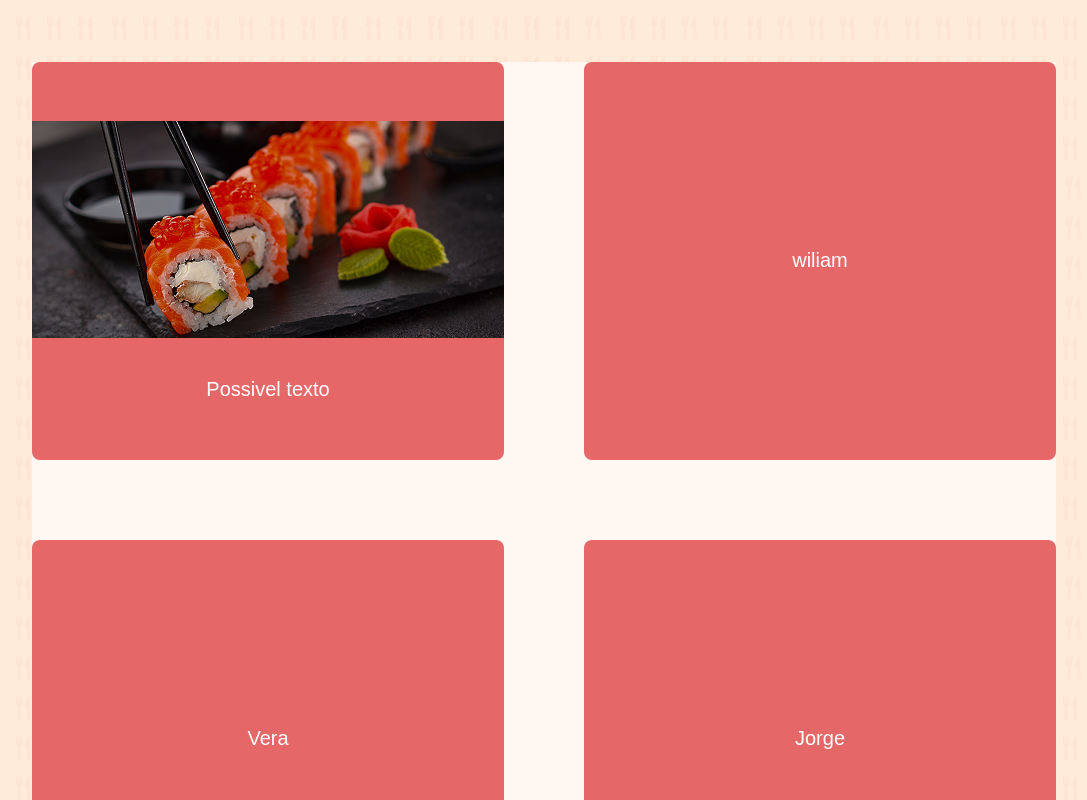
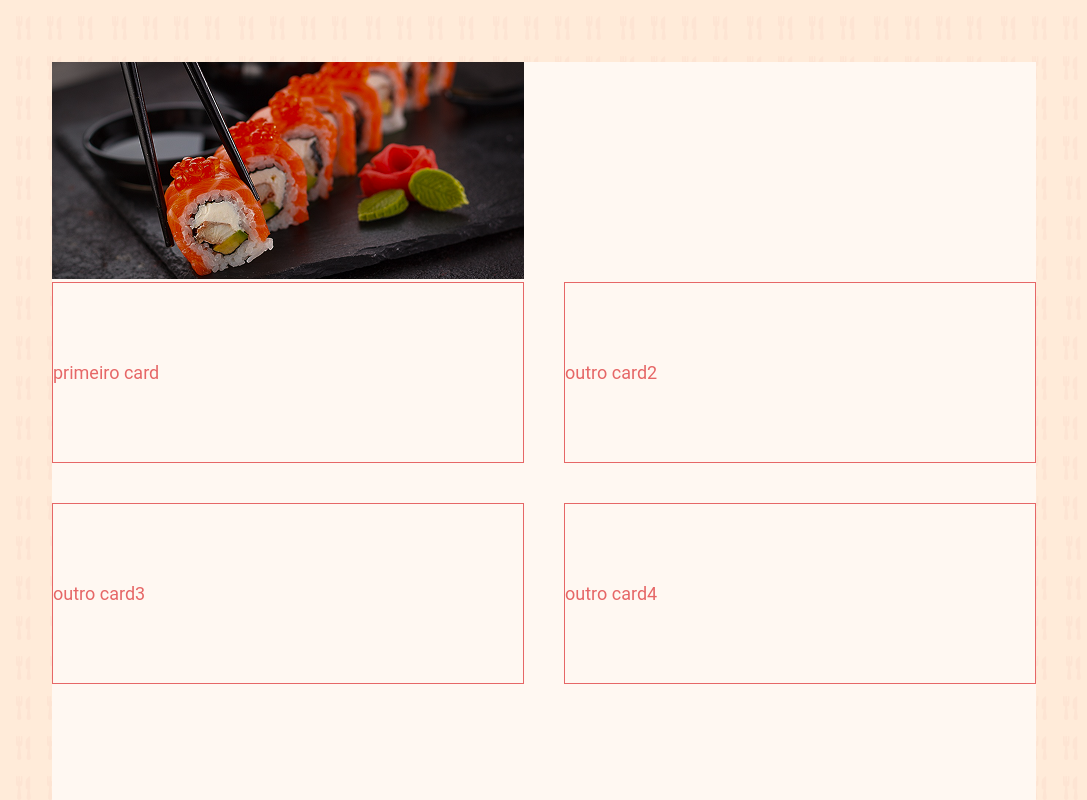
Before and after one commit to wiliamDesigner/efood, a React (Create React App) app: page / in a window 1280 px wide. Shown: the part 400-1200 px from the top of the page, without its empty margins (96-1183 px from the left). Built offline with nearby package versions, Linux system fonts and the light colour scheme.

Commit message:
1.6
Upzinho , indo no caminho certo

```diff
--- a/src/components/Cardlista/index.tsx
+++ b/src/components/Cardlista/index.tsx
@@ -2,17 +2,15 @@ import { Cardes, CardItem, Sushi } from "../Cardlista/styles";
 import imagensuchi from "../../assets/sushi.png";
 
 const Cardlist = () => (
-  <Cardes>
-    <CardItem>
-      <Sushi src={imagensuchi} alt="Imagens de suchi" />
-      <p>Possivel texto</p>
-    </CardItem>
-    <CardItem>wiliam</CardItem>
-    <CardItem>Vera</CardItem>
-    <CardItem>Jorge</CardItem>
-    <CardItem>gustavo</CardItem>
-    <CardItem>wiliam</CardItem>
-  </Cardes>
+  <div>
+    <Sushi src={imagensuchi} alt="Imagens de suchi" />
+    <Cardes>
+      <CardItem>primeiro card</CardItem>
+      <CardItem>outro card2</CardItem>
+      <CardItem>outro card3</CardItem>
+      <CardItem>outro card4</CardItem>
+    </Cardes>
+  </div>
 );
 
 export default Cardlist;
--- a/src/components/Cardlista/styles.ts
+++ b/src/components/Cardlista/styles.ts
@@ -1,30 +1,34 @@
 import styled from "styled-components";
 import { cores } from "../../Styles";
-
-export const CardItem = styled.div`
-  width: 472px;
-  height: 398px;
-  background-color: ${cores.vermelha};
-  border-radius: 8px;
-  display: flex;
-  justify-content: center;
-  align-items: center;
-  flex-direction: column;
-  gap: 40px;
-  color: white;
-  font-size: 20px;
-`;
 
 export const Cardes = styled.div`
   display: grid;
   grid-template-columns: repeat(2, 1fr);
   grid-template-rows: auto;
-  gap: 80px;
+  gap: 40px;
   align-items: start;
   background-color: ${cores.branco_mais_claro};
   color: ${cores.vermelha};
+  padding-top: 220px;
 `;
+
+export const CardItem = styled.div`
+  width: 472px;
+  height: 181px;
+  display: flex;
+  justify-content: center;
+  align-items: flex-start;
+  flex-direction: column;
+  gap: 40px;
+  color: ${cores.vermelha};
+  border: 1px solid ${cores.vermelha};
+  font-size: 18px;
+  font-family: "Roboto";
+`;
+
 export const Sushi = styled.img`
+  grid-template-rows: auto;
+  position: absolute;
   width: 472px;
   height: 217px;
 `;
```
